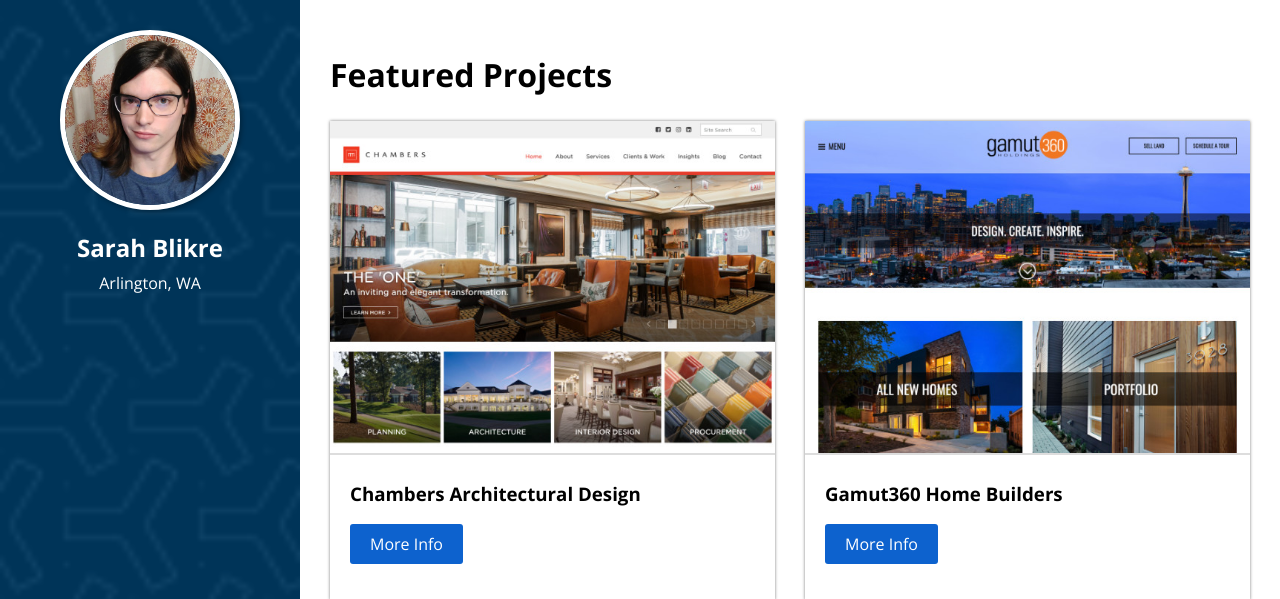
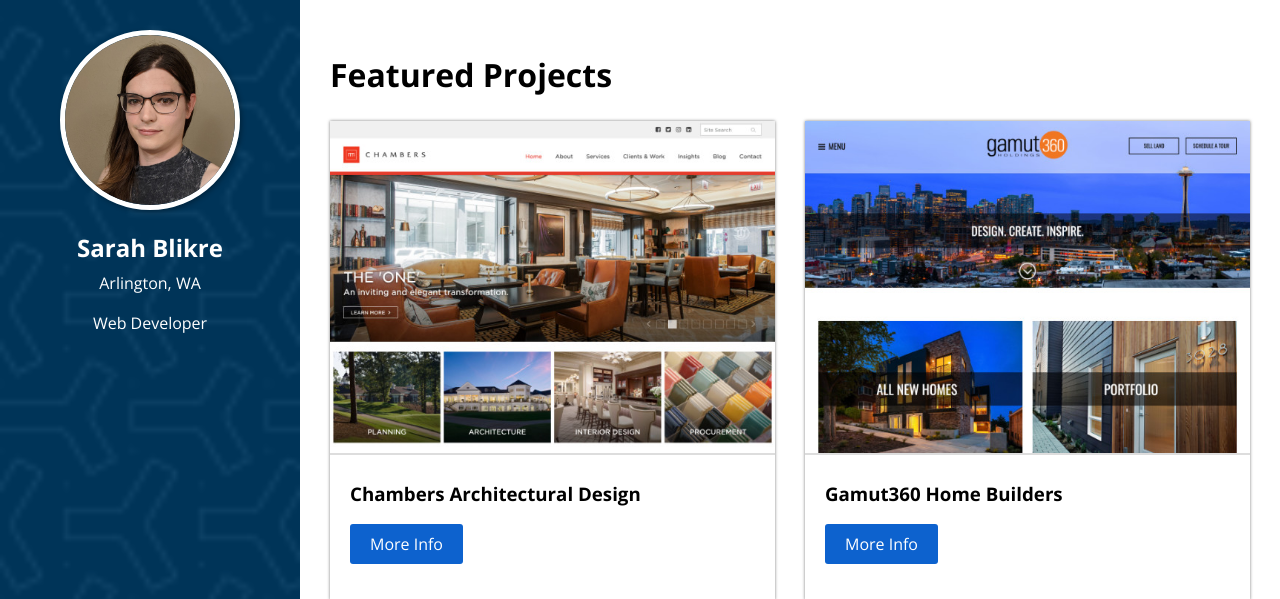
Before and after one commit to drowninginteger/drowninginteger, a PHP site: page / in a window 1280 px wide. Shown: the top 599 px of the page. Run offline with PHP 8.4, Linux system fonts and the light colour scheme.

Commit message:
updated self photo

```diff
--- a/header.php
+++ b/header.php
@@ -29,6 +29,7 @@
 
 					<h2 class="name">Sarah Blikre</h2>
 					<p class="address">Arlington, WA</p>
+					<p class="job-title">Web Developer</p>
 
 				</div>
 			</section>
```
Also changed, not shown: images/me.jpg.
